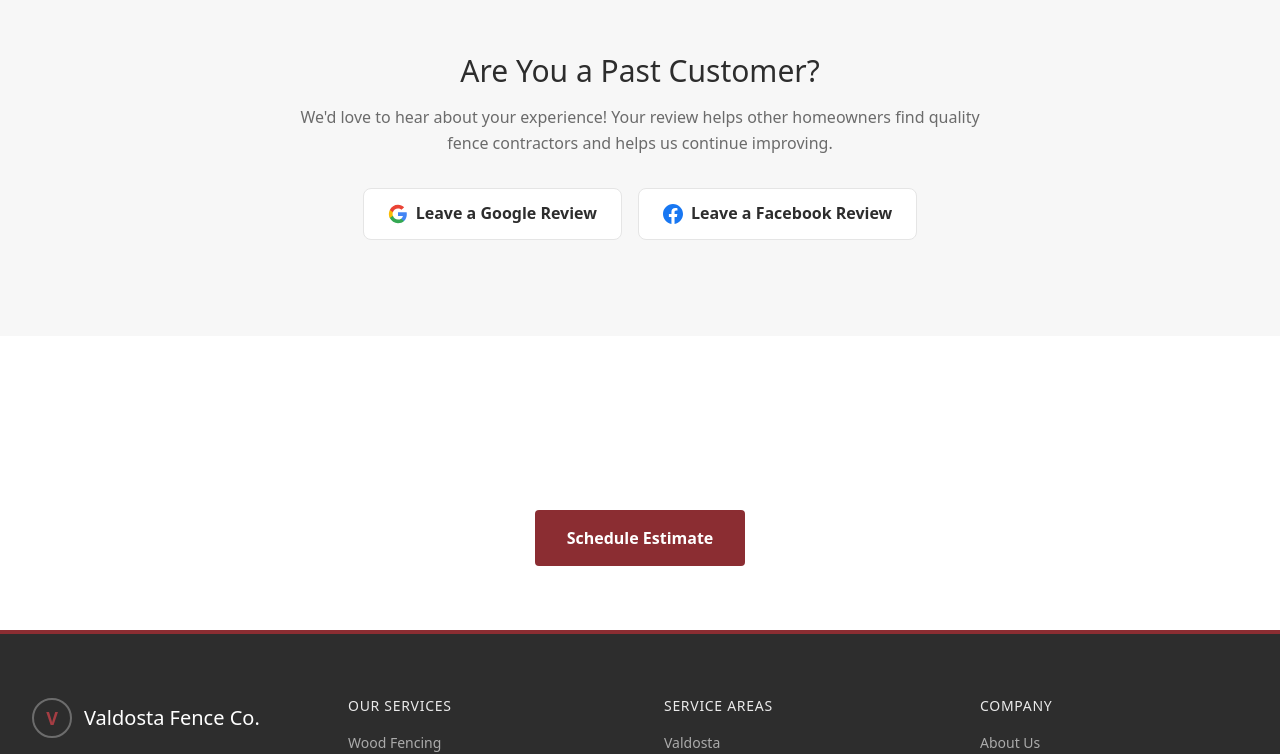
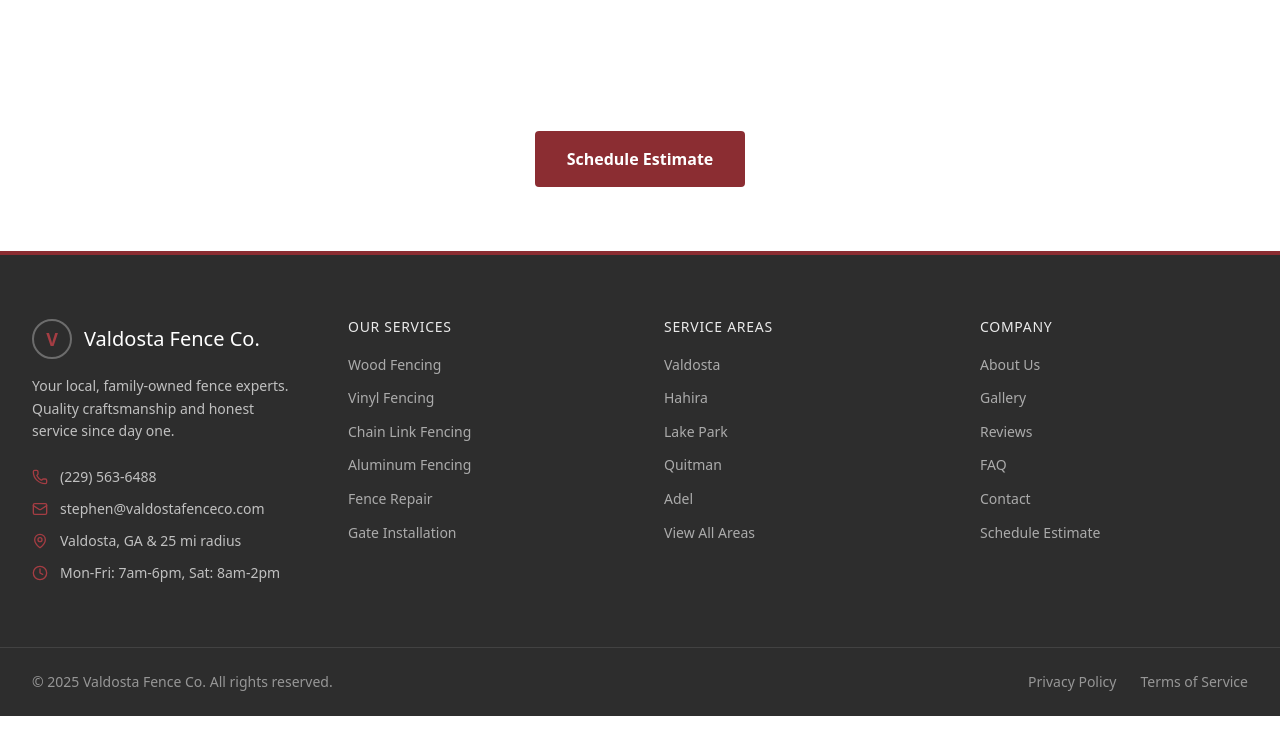
Before and after one commit to stephennewman/valdostafenceco, a Next.js app: page /reviews in a window 1280 px wide. Shown: the part 2154-2908 px from the top of the page. After the commit the page ends 2870 px from the top, so only its background shows below. Built offline with nearby package versions, Linux system fonts and the light colour scheme.

Commit message:
fix: Remove 'Leave a Review' section from reviews page

```diff
--- a/app/reviews/page.tsx
+++ b/app/reviews/page.tsx
@@ -74,46 +74,6 @@ export default function ReviewsPage() {
         </div>
       </section>
 
-      {/* Leave a Review */}
-      <section className="py-16 lg:py-24 bg-[var(--background-alt)]">
-        <div className="max-w-3xl mx-auto px-4 sm:px-6 lg:px-8 text-center">
-          <h2 className="text-3xl font-[var(--font-serif)] text-[var(--forest-green)] mb-4">
-            Are You a Past Customer?
-          </h2>
-          <p className="text-[var(--foreground-muted)] mb-8">
-            We&apos;d love to hear about your experience! Your review helps other
-            homeowners find quality fence contractors and helps us continue improving.
-          </p>
-          <div className="flex flex-col sm:flex-row gap-4 justify-center">
-            <a
-              href="https://g.page/review"
-              target="_blank"
-              rel="noopener noreferrer"
-              className="inline-flex items-center justify-center gap-2 px-6 py-3 bg-white border border-[var(--border)] rounded-lg font-semibold hover:shadow-md transition-shadow"
-            >
-              <svg className="w-5 h-5" viewBox="0 0 24 24" fill="currentColor">
-                <path d="M22.56 12.25c0-.78-.07-1.53-.2-2.25H12v4.26h5.92c-.26 1.37-1.04 2.53-2.21 3.31v2.77h3.57c2.08-1.92 3.28-4.74 3.28-8.09z" fill="#4285F4"/>
-                <path d="M12 23c2.97 0 5.46-.98 7.28-2.66l-3.57-2.77c-.98.66-2.23 1.06-3.71 1.06-2.86 0-5.29-1.93-6.16-4.53H2.18v2.84C3.99 20.53 7.7 23 12 23z" fill="#34A853"/>
-                <path d="M5.84 14.09c-.22-.66-.35-1.36-.35-2.09s.13-1.43.35-2.09V7.07H2.18C1.43 8.55 1 10.22 1 12s.43 3.45 1.18 4.93l2.85-2.22.81-.62z" fill="#FBBC05"/>
-                <path d="M12 5.38c1.62 0 3.06.56 4.21 1.64l3.15-3.15C17.45 2.09 14.97 1 12 1 7.7 1 3.99 3.47 2.18 7.07l3.66 2.84c.87-2.6 3.3-4.53 6.16-4.53z" fill="#EA4335"/>
-              </svg>
-              Leave a Google Review
-            </a>
-            <a
-              href="https://facebook.com"
-              target="_blank"
-              rel="noopener noreferrer"
-              className="inline-flex items-center justify-center gap-2 px-6 py-3 bg-white border border-[var(--border)] rounded-lg font-semibold hover:shadow-md transition-shadow"
-            >
-              <svg className="w-5 h-5 text-[#1877F2]" fill="currentColor" viewBox="0 0 24 24">
-                <path d="M24 12.073c0-6.627-5.373-12-12-12s-12 5.373-12 12c0 5.99 4.388 10.954 10.125 11.854v-8.385H7.078v-3.47h3.047V9.43c0-3.007 1.792-4.669 4.533-4.669 1.312 0 2.686.235 2.686.235v2.953H15.83c-1.491 0-1.956.925-1.956 1.874v2.25h3.328l-.532 3.47h-2.796v8.385C19.612 23.027 24 18.062 24 12.073z"/>
-              </svg>
-              Leave a Facebook Review
-            </a>
-          </div>
-        </div>
-      </section>
-
       {/* CTA */}
       <section className="py-16 bg-[var(--cedar-brown)]">
         <div className="max-w-4xl mx-auto px-4 sm:px-6 lg:px-8 text-center">
```
